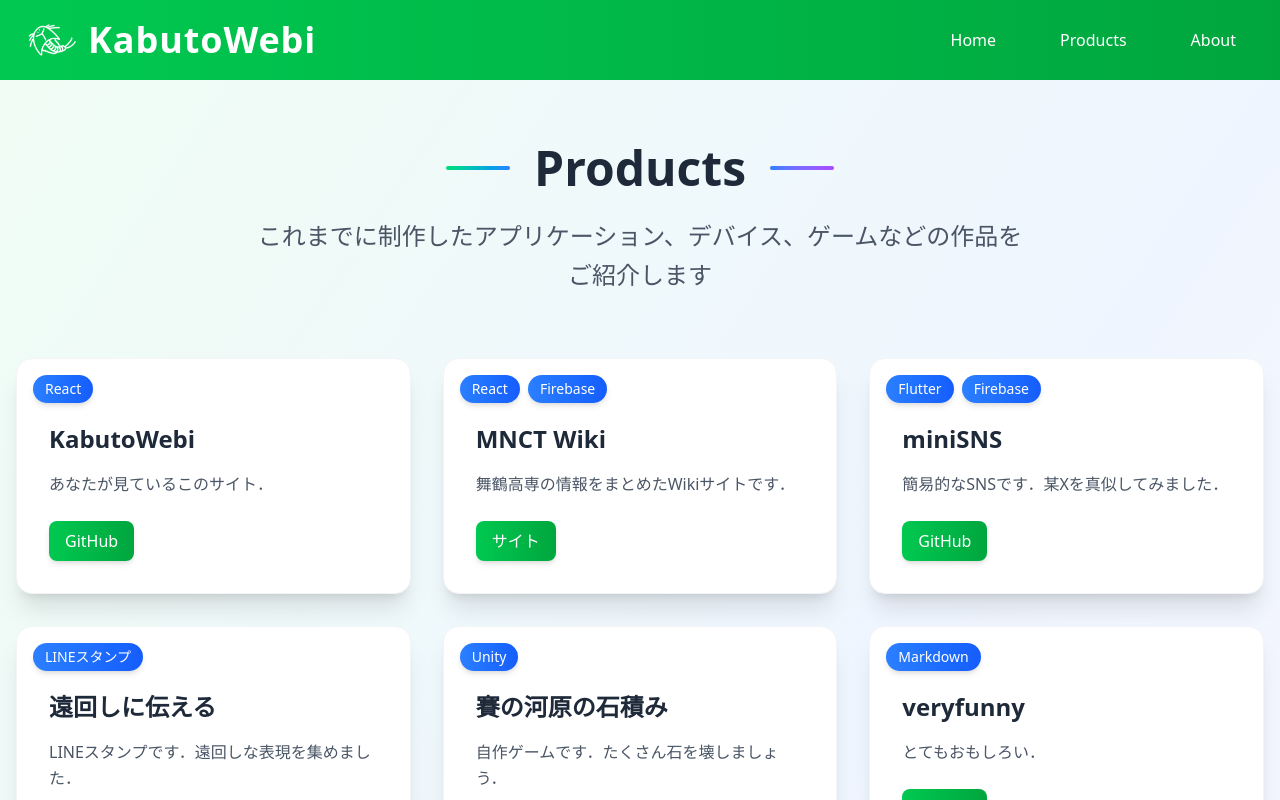
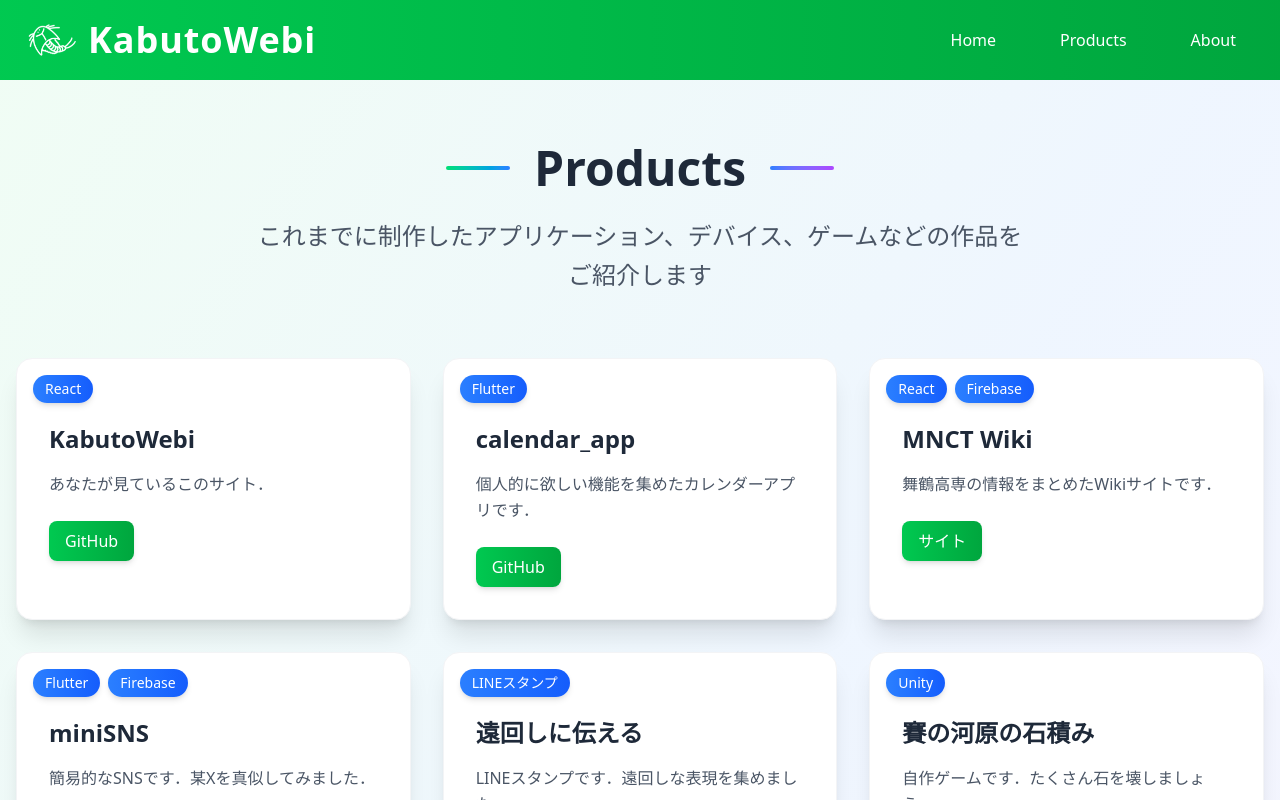
Before and after one commit to KabutoEbi/KabutoWebi, a React (Vite) app: page /products in a window 1280 px wide. Shown: the top 800 px of the page. Built offline with nearby package versions, Linux system fonts and the light colour scheme.

Commit message:
update products

```diff
--- a/src/components/Notifications.jsx
+++ b/src/components/Notifications.jsx
@@ -2,6 +2,7 @@ import React from "react";
 
 const Notifications = () => {
     const notifications = [
+        { date: "2025年07月17日", content: "Productsを更新", type: "update" },
         { date: "2025年07月13日", content: "Aboutを更新", type: "update" },
         { date: "2025年07月13日", content: "活動統計を追加", type: "feature" },
         { date: "2025年07月13日", content: "Productsを更新", type: "feature" },
--- a/src/pages/Products.jsx
+++ b/src/pages/Products.jsx
@@ -25,6 +25,15 @@ const Products = () => {
                         language="React"
                         links={[
                             { label: "GitHub", url: "https://github.com/KabutoEbi/KabutoWebi" },
+                        ]}
+                    />
+
+                    <Product
+                        Name="calendar_app"
+                        description="個人的に欲しい機能を集めたカレンダーアプリです．"
+                        language="Flutter"
+                        links={[
+                            { label: "GitHub", url: "https://github.com/KabutoEbi/calendar_app" },
                         ]}
                     />
 
```
